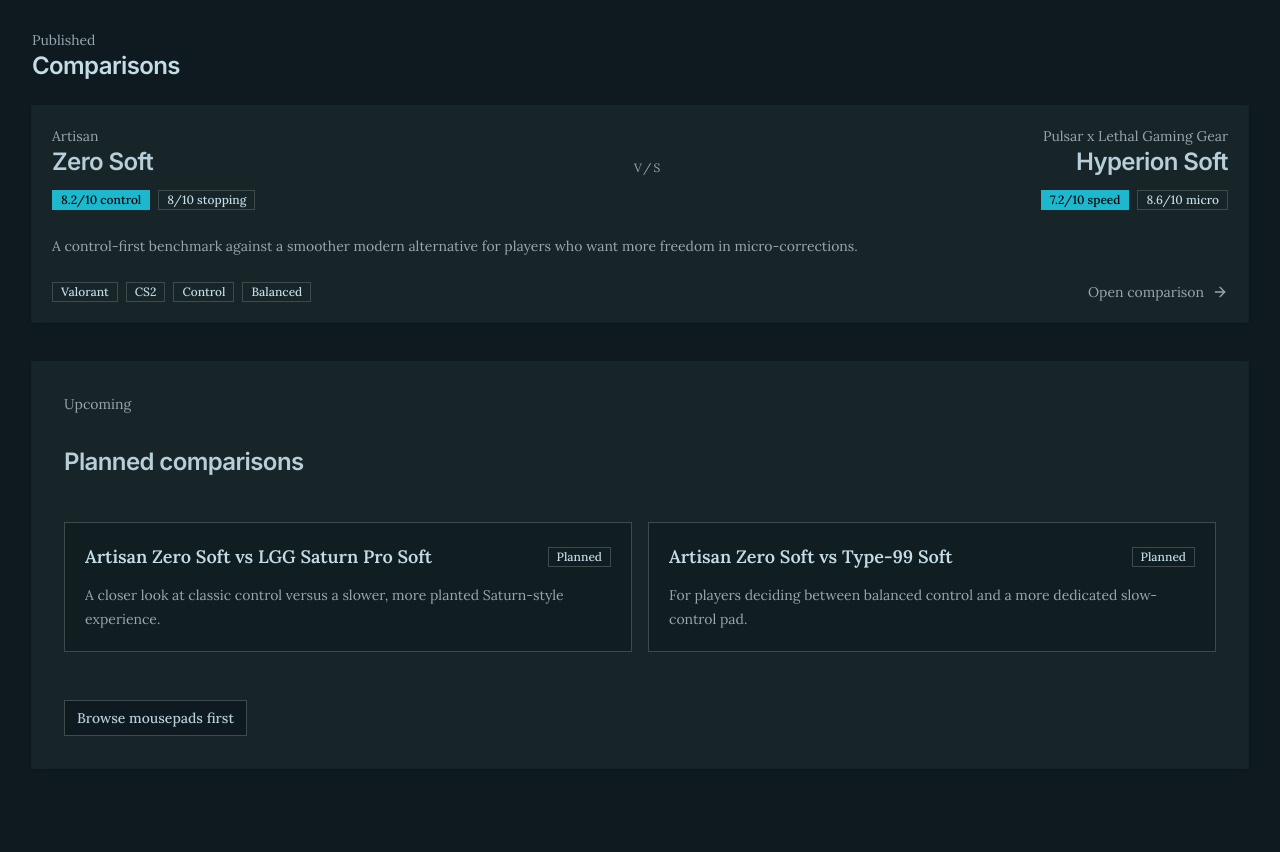
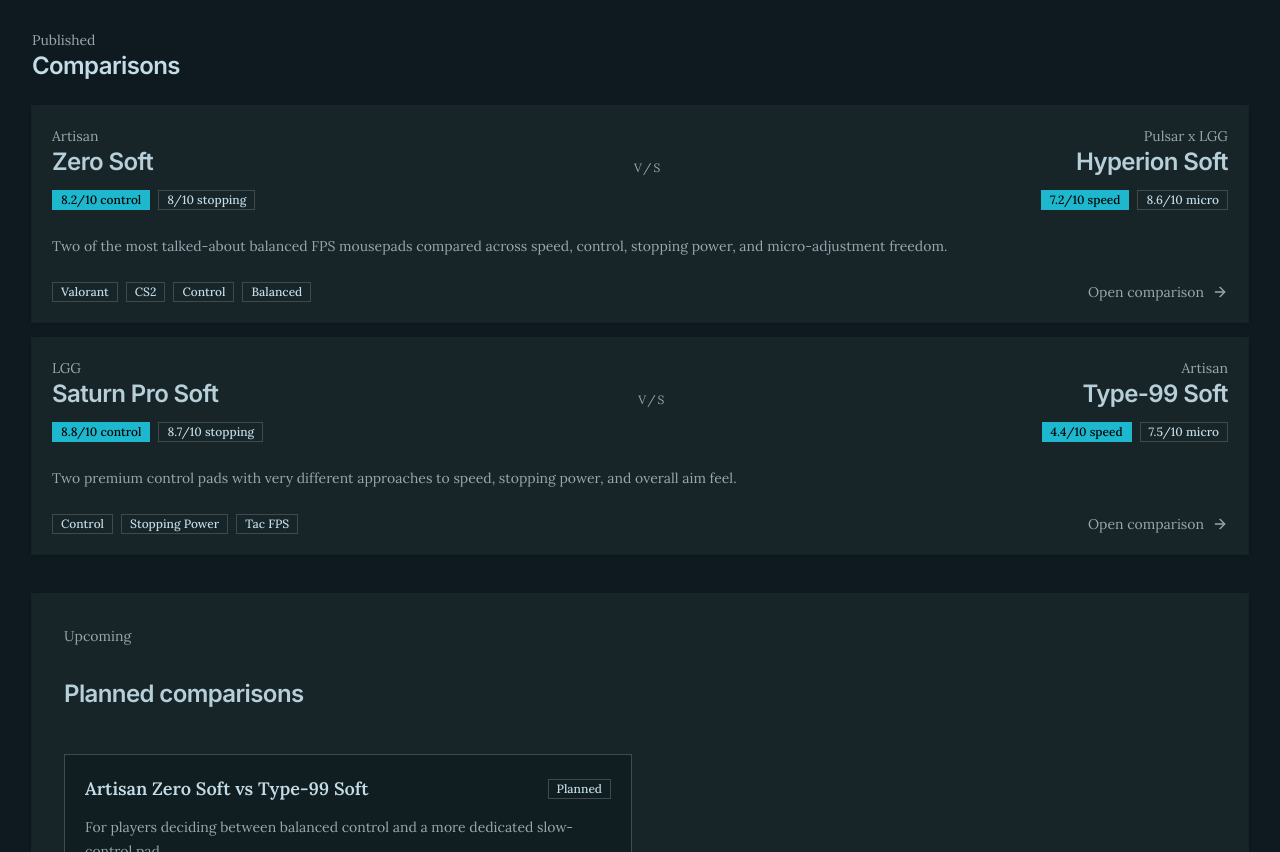
Before and after one commit to Hyperion147/fragbasic, a Next.js app: page /compare in a window 1280 px wide. Shown: the part 460-1312 px from the top of the page. Built offline with nearby package versions, Linux system fonts and the light colour scheme.

Commit message:
updated comparison with lgg saturn pro and type 99

```diff
--- /dev/null
+++ b/src/app/compare/lgg-saturn-pro-soft-vs-artisan-type-99-soft/page.tsx
@@ -0,0 +1,38 @@
+import { CompareHero } from "@/components/compare/compare-hero"
+import { ProductFaceoff } from "@/components/compare/product-faceoff"
+import { FeelMap } from "@/components/compare/feel-map"
+import { SpecRows } from "@/components/compare/spec-rows"
+import { BuyRecommendation } from "@/components/compare/buy-recommendation"
+import { VerdictPanel } from "@/components/compare/verdict-panel"
+import { getMousepadBySlug } from "@/lib/mousepads"
+import { CompareFeelRadar } from "@/components/compare/compare-feel-radar"
+import { SpeedControlPosition } from "@/components/compare/speed-control-position"
+
+export default function Page() {
+  const saturn = getMousepadBySlug("lgg-saturn-pro-soft")
+  const type99 = getMousepadBySlug("artisan-type-99-soft")
+
+  if (!saturn || !type99) return null
+
+  return (
+    <main className="min-h-screen bg-background text-foreground">
+      <CompareHero left={saturn} right={type99} />
+
+      <div className="mx-auto max-w-7xl space-y-6 px-4 py-8 md:px-8 md:py-10">
+        <ProductFaceoff left={saturn} right={type99} />
+
+        <CompareFeelRadar left={saturn} right={type99} />
+
+        <SpeedControlPosition left={saturn} right={type99} />
+
+        <FeelMap left={saturn} right={type99} />
+
+        <SpecRows left={saturn} right={type99} />
+
+        <BuyRecommendation left={saturn} right={type99} />
+
+        <VerdictPanel left={saturn} right={type99} />
+      </div>
+    </main>
+  )
+}
--- a/src/data/comparisons.ts
+++ b/src/data/comparisons.ts
@@ -15,18 +15,18 @@
     leftSlug: "artisan-zero-soft",
     rightSlug: "pulsar-lgg-hyperion-soft",
     excerpt:
-      "A control-first benchmark against a smoother modern alternative for players who want more freedom in micro-corrections.",
+      "Two of the most talked-about balanced FPS mousepads compared across speed, control, stopping power, and micro-adjustment freedom.",
     status: "published",
     tags: ["Valorant", "CS2", "Control", "Balanced"],
   },
   {
-    slug: "artisan-zero-soft-vs-lgg-saturn-pro-soft",
-    title: "Artisan Zero Soft vs LGG Saturn Pro Soft",
-    leftSlug: "artisan-zero-soft",
-    rightSlug: "lgg-saturn-pro-soft",
+    slug: "lgg-saturn-pro-soft-vs-artisan-type-99-soft",
+    title: "LGG Saturn Pro Soft vs Artisan Type-99 Soft ",
+    leftSlug: "lgg-saturn-pro-soft",
+    rightSlug: "artisan-type-99-soft",
     excerpt:
-      "A closer look at classic control versus a slower, more planted Saturn-style experience.",
-    status: "planned",
+      "Two premium control pads with very different approaches to speed, stopping power, and overall aim feel.",
+    status: "published",
     tags: ["Control", "Stopping Power", "Tac FPS"],
   },
   {
--- a/src/data/mousepads.ts
+++ b/src/data/mousepads.ts
@@ -154,7 +154,7 @@
         id: "pulsar-lgg-hyperion-soft",
         slug: "pulsar-lgg-hyperion-soft",
 
-        brand: "Pulsar x Lethal Gaming Gear",
+        brand: "Pulsar x LGG",
         name: "Hyperion Soft",
         series: "Hyperion",
 
@@ -494,7 +494,7 @@
         id: "lgg-saturn-pro-soft",
         slug: "lgg-saturn-pro-soft",
 
-        brand: "Lethal Gaming Gear",
+        brand: "LGG",
         name: "Saturn Pro Soft",
         series: "Saturn Pro",
 
```
